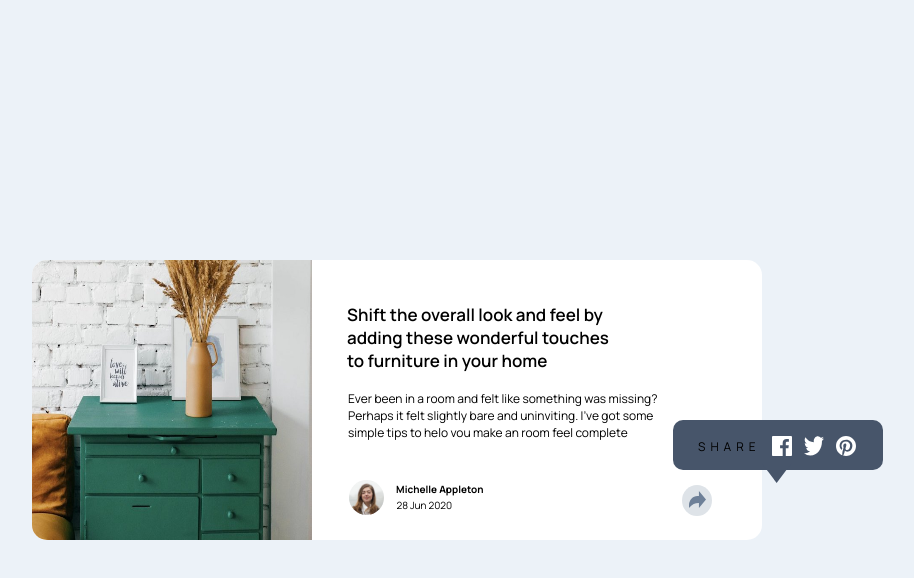
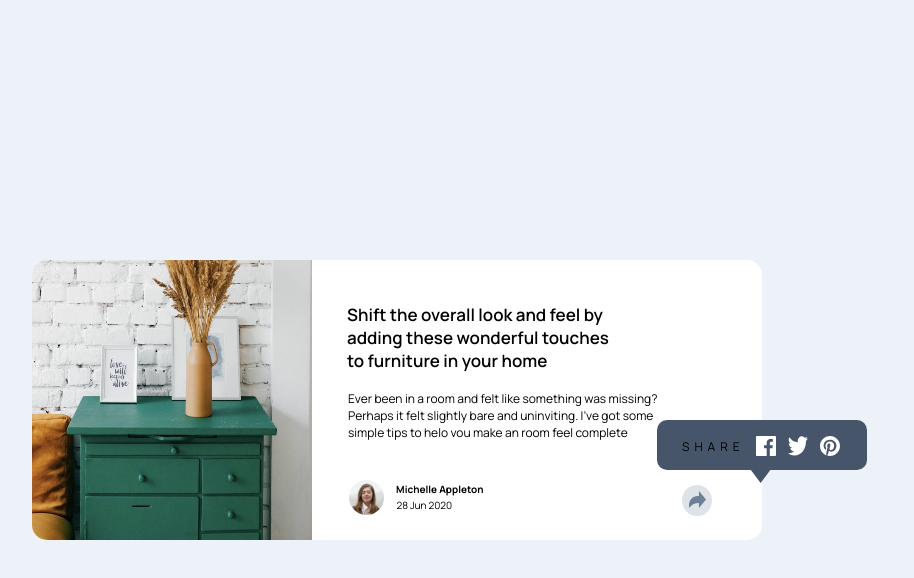
Before and after one commit to TNdesigns/Article-preview-component, a plain HTML site: page index.html in a window 1280 px wide. Both pictures are taken after a click on the element 940 px from the left and 500 px from the top of the page. Shown: the whole page, without its empty margins (243-1157 px from the left). Drawn offline with Linux system fonts and the light colour scheme.

Commit message:
style.css

```diff
--- a/style.css
+++ b/style.css
@@ -92,6 +92,7 @@ html,body{
 }
 #img-bg:hover{
     background-color: rgb(159, 183, 206);
+    cursor: pointer;
 }
 #sm-bx{
     height: 50px;
@@ -100,7 +101,7 @@ html,body{
     border-radius: 10px;
     position: absolute;
     top: 420px;
-    left: 916px;
+    left: 900px;
     display: flex;
     flex-direction: row;
     opacity: 0;
```
